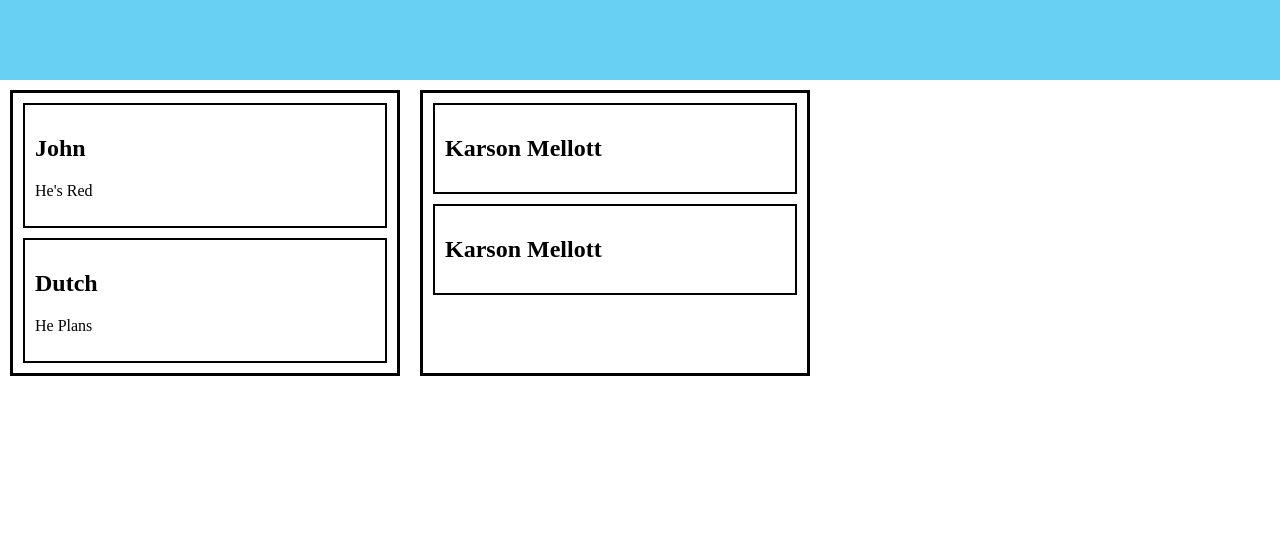
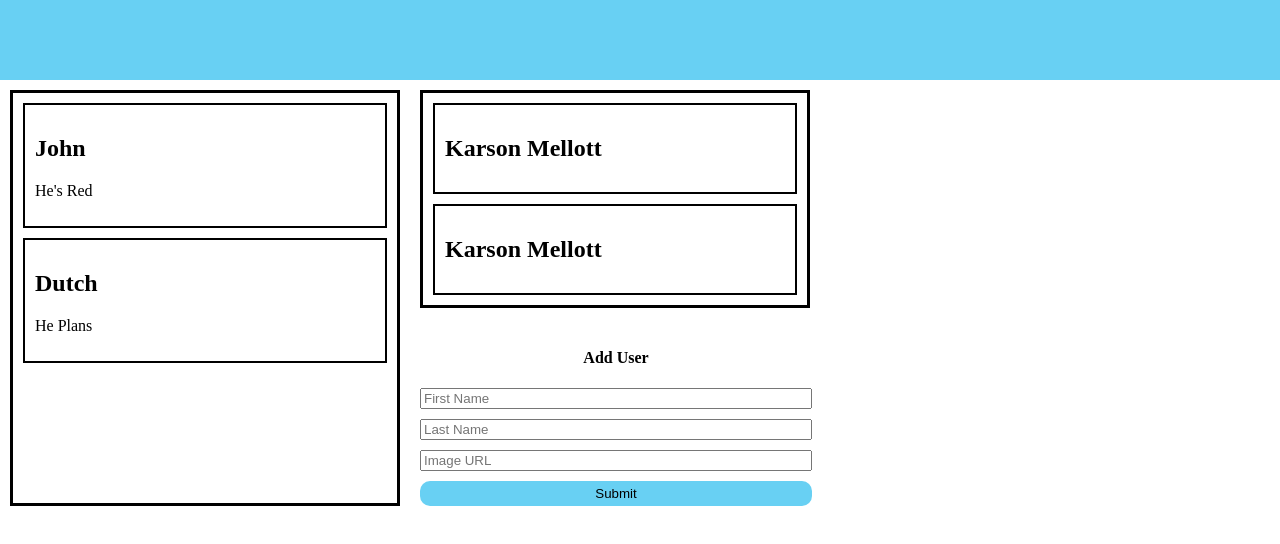
Before and after one commit to GoldenJigsaw87/GroupB, a Next.js app in the folder Front-End/badge-web/: page /HomePage in a window 1280 px wide. Shown: the top 544 px of the page. Built offline with nearby package versions, Linux system fonts and the light colour scheme.

Commit message:
Add user area exists

```diff
--- /dev/null
+++ b/Front-End/badge-web/src/app/HomePage/Components/addUser.tsx
@@ -0,0 +1,11 @@
+export default function addUser() {
+    return (
+        <div style={{margin: "10px", display: "flex", flexDirection: "column"}}>
+            <h4 style={{textAlign:"center"}}>Add User</h4>
+            <input style={{width: "30vw", marginBottom: "10px"}} type="text" placeholder="First Name" />
+            <input style={{width: "30vw", marginBottom: "10px"}} type="text" placeholder="Last Name" />
+            <input style={{width: "30vw", marginBottom: "10px"}} type="text" placeholder="Image URL" />
+            <button style={{backgroundColor: "#68d0f3", border: "0px solid black", padding:"5px", borderRadius: "10px"}}>Submit</button>
+        </div>
+    );
+}
--- a/Front-End/badge-web/src/app/HomePage/page.tsx
+++ b/Front-End/badge-web/src/app/HomePage/page.tsx
@@ -1,6 +1,7 @@
 import styles from "./page.module.css";
 import Challenge from "./Components/challenges";
 import User from "./Components/user";
+import AddUser from "./Components/addUser";
 
 export default function HomePage() {
     return (
@@ -13,10 +14,13 @@ export default function HomePage() {
                     <Challenge name="John" description="He's Red"></Challenge>
                     <Challenge name="Dutch" description="He Plans"></Challenge>
                 </div>
-                <div className={styles.challenges}>
-                    <User firstName="Karson" lastName="Mellott"></User>
-                    <User firstName="Karson" lastName="Mellott"></User>
-                </div>
+                <section style={{display: "flex", flexDirection: "column"}}>
+                    <div className={styles.challenges}>
+                        <User firstName="Karson" lastName="Mellott"></User>
+                        <User firstName="Karson" lastName="Mellott"></User>
+                    </div>
+                    <AddUser></AddUser>
+                </section>
             </section>
         </div>
     );
```
